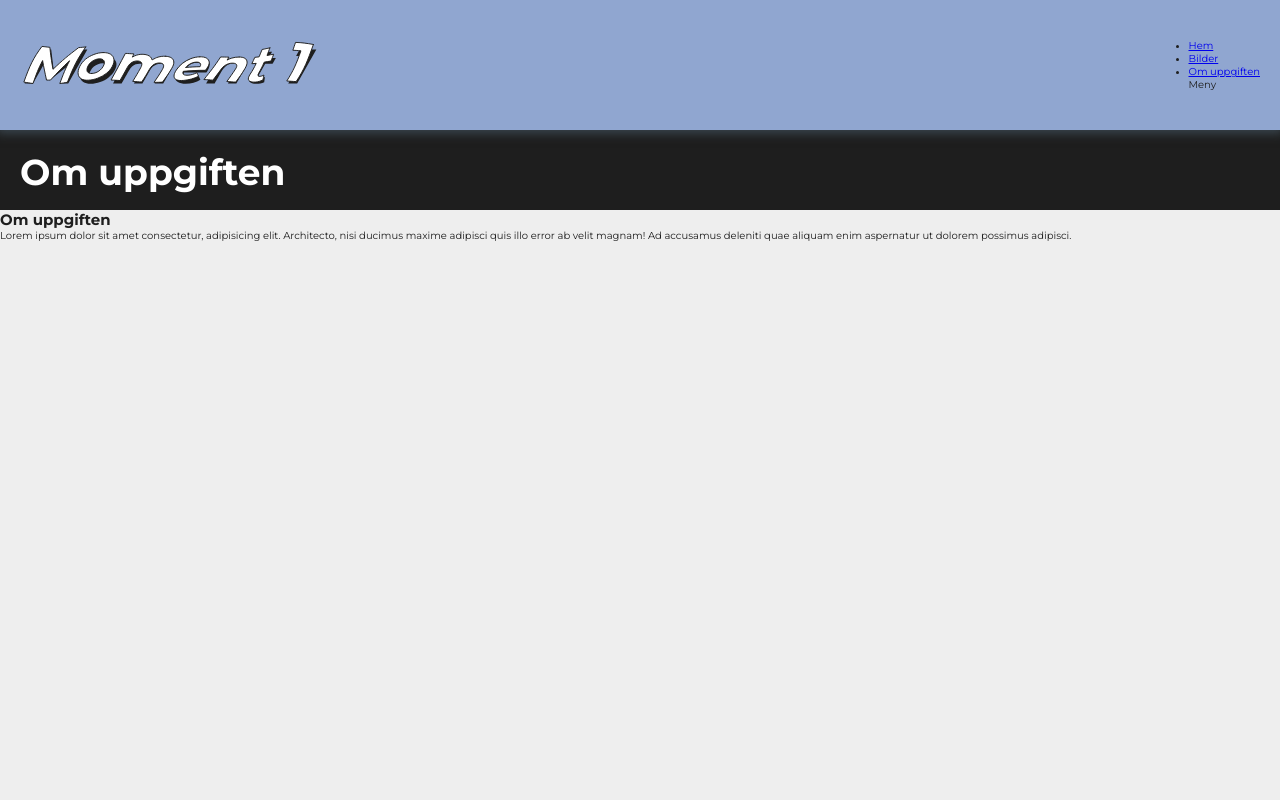
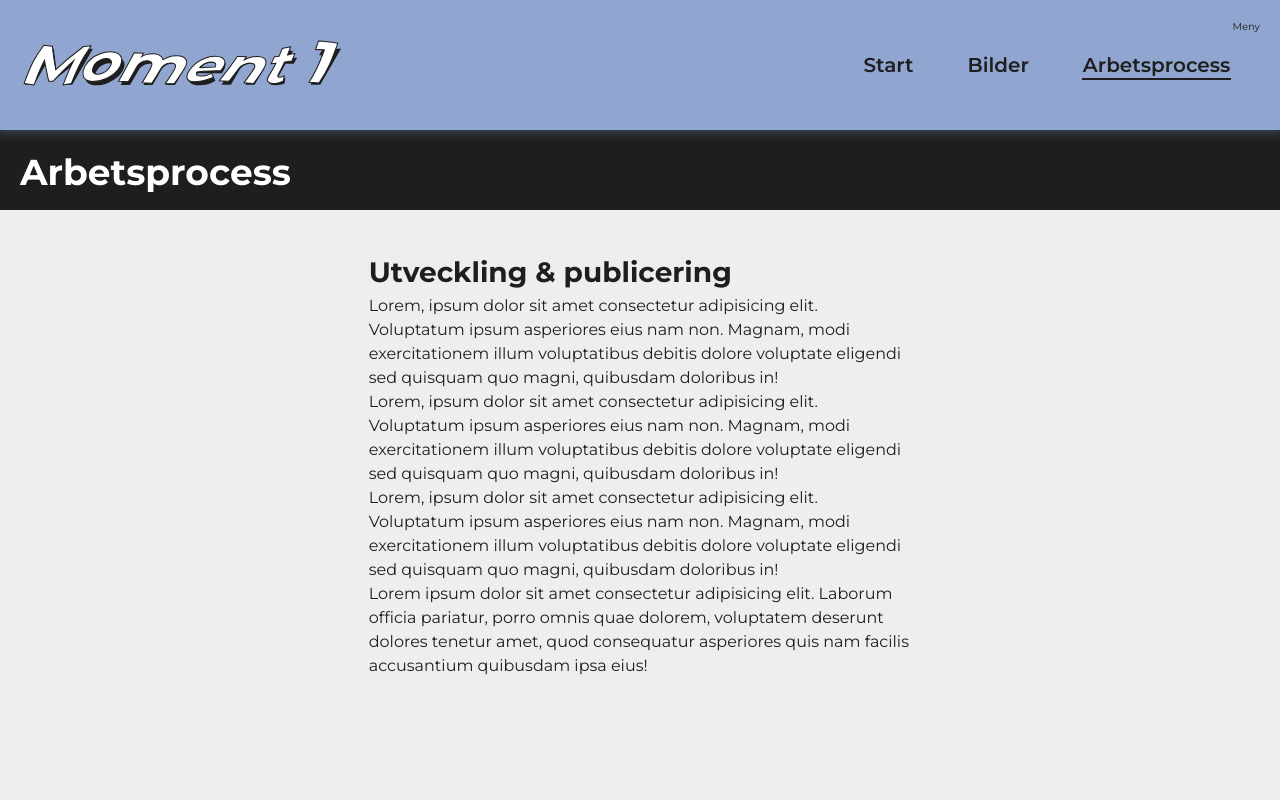
Before and after one commit to Hanin-96/dt211g-moment-1, a website built with Parcel: page src/about.html in a window 1280 px wide. Shown: the top 800 px of the page. Built offline with nearby package versions, Linux system fonts and the light colour scheme.

Commit message:
Ändrat namn + start av navbar inställningar

```diff
--- a/src/about.html
+++ b/src/about.html
@@ -24,14 +24,14 @@
         <nav class="navbar">
             <ul class="nav-menu">
                 <li class="nav-item nav-active">
-                    <a href="index.html" class="nav-link">Hem</a>
+                    <a href="index.html" class="nav-link">Start</a>
                 </li>
                 <li class="nav-item">
                     <a href="picture.html" class="nav-link">Bilder</a>
                 </li>
 
                 <li class="nav-item">
-                    <a href="about.html" class="nav-link" id="active">Om uppgiften</a>
+                    <a href="about.html" class="nav-link" id="active">Arbetsprocess</a>
                 </li>
 
             </ul>
@@ -45,10 +45,16 @@
     </header>
 
     <main>
-        <h1>Om uppgiften</h1>
-        <div class="content-wrap">
-            <h2>Om uppgiften</h2>
-            <p>Lorem ipsum dolor sit amet consectetur, adipisicing elit. Architecto, nisi ducimus maxime adipisci quis illo error ab velit magnam! Ad accusamus deleniti quae aliquam enim aspernatur ut dolorem possimus adipisci.</p>
+        <h1>Arbetsprocess</h1>
+        <div class="text-wrap">
+            <h2>Utveckling & publicering</h2>
+            <p>Lorem, ipsum dolor sit amet consectetur adipisicing elit. Voluptatum ipsum asperiores eius nam non. Magnam, modi exercitationem illum voluptatibus debitis dolore voluptate eligendi sed quisquam quo magni, quibusdam doloribus in!</p>
+
+            <p>Lorem, ipsum dolor sit amet consectetur adipisicing elit. Voluptatum ipsum asperiores eius nam non. Magnam, modi exercitationem illum voluptatibus debitis dolore voluptate eligendi sed quisquam quo magni, quibusdam doloribus in!</p>
+
+            <p>Lorem, ipsum dolor sit amet consectetur adipisicing elit. Voluptatum ipsum asperiores eius nam non. Magnam, modi exercitationem illum voluptatibus debitis dolore voluptate eligendi sed quisquam quo magni, quibusdam doloribus in!</p>
+
+            <p>Lorem ipsum dolor sit amet consectetur adipisicing elit. Laborum officia pariatur, porro omnis quae dolorem, voluptatem deserunt dolores tenetur amet, quod consequatur asperiores quis nam facilis accusantium quibusdam ipsa eius!</p>
         </div>
     </main>
     <footer>
--- a/src/css/main.css
+++ b/src/css/main.css
@@ -46,7 +46,7 @@ header {
 }
 
 .logotyp img {
-    width: 100%;
+    width: 150%;
 }
 
 main {
@@ -77,6 +77,52 @@ footer {
     grid-area: footer;
     z-index: 1;
     font-size: 1.2rem;
+}
+
+/*...................Navbar meny....................*/
+nav {
+    width: 100vw;
+}
+
+.navbar {
+    height: 9rem;
+    display: flex;
+    justify-content: right;
+}
+
+.nav-menu {
+    display: flex;
+    align-items: center;
+    gap: 5rem;
+    z-index: 5;
+}
+
+nav li,
+nav li a {
+    width: 100%;
+    padding: 0.1rem;
+    list-style: none;
+    text-decoration: none;
+    color: #1E1E1E;
+    font-size: 2rem;
+    white-space: nowrap;
+    font-weight: 600;
+}
+
+.nav-link {
+    width: 100%;
+    color: #1E1E1E;
+    text-decoration: none;
+}
+
+
+.nav-item:hover {
+    width: 100%;
+    border-bottom: 2px solid #1E1E1E;
+}
+
+#active {
+    border-bottom: 2px solid #1E1E1E;
 }
 
 /*...............................Start sida...........................*/
```
Also changed, not shown: src/index.html (+2 -4 lines), src/picture.html (+1 -1 lines).
